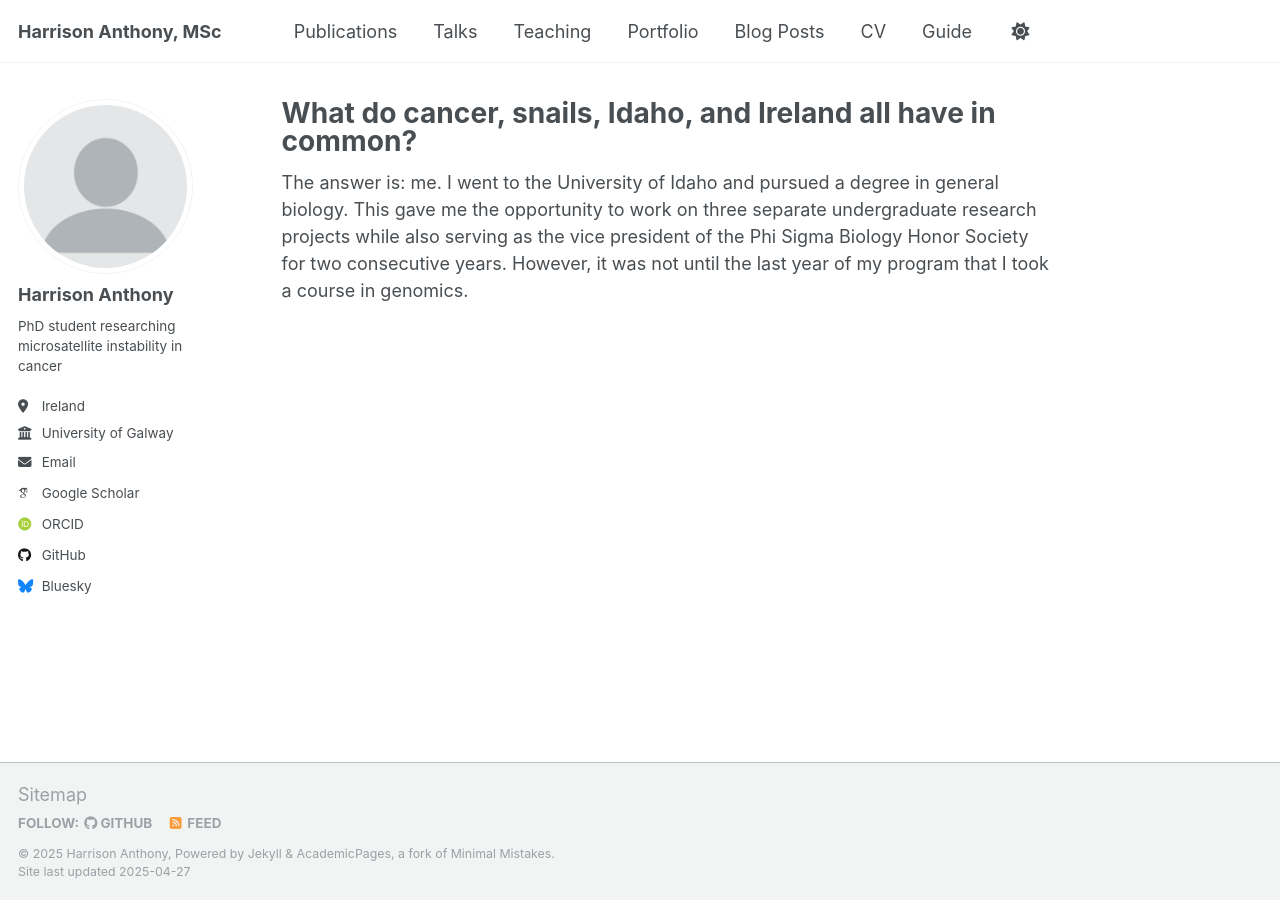
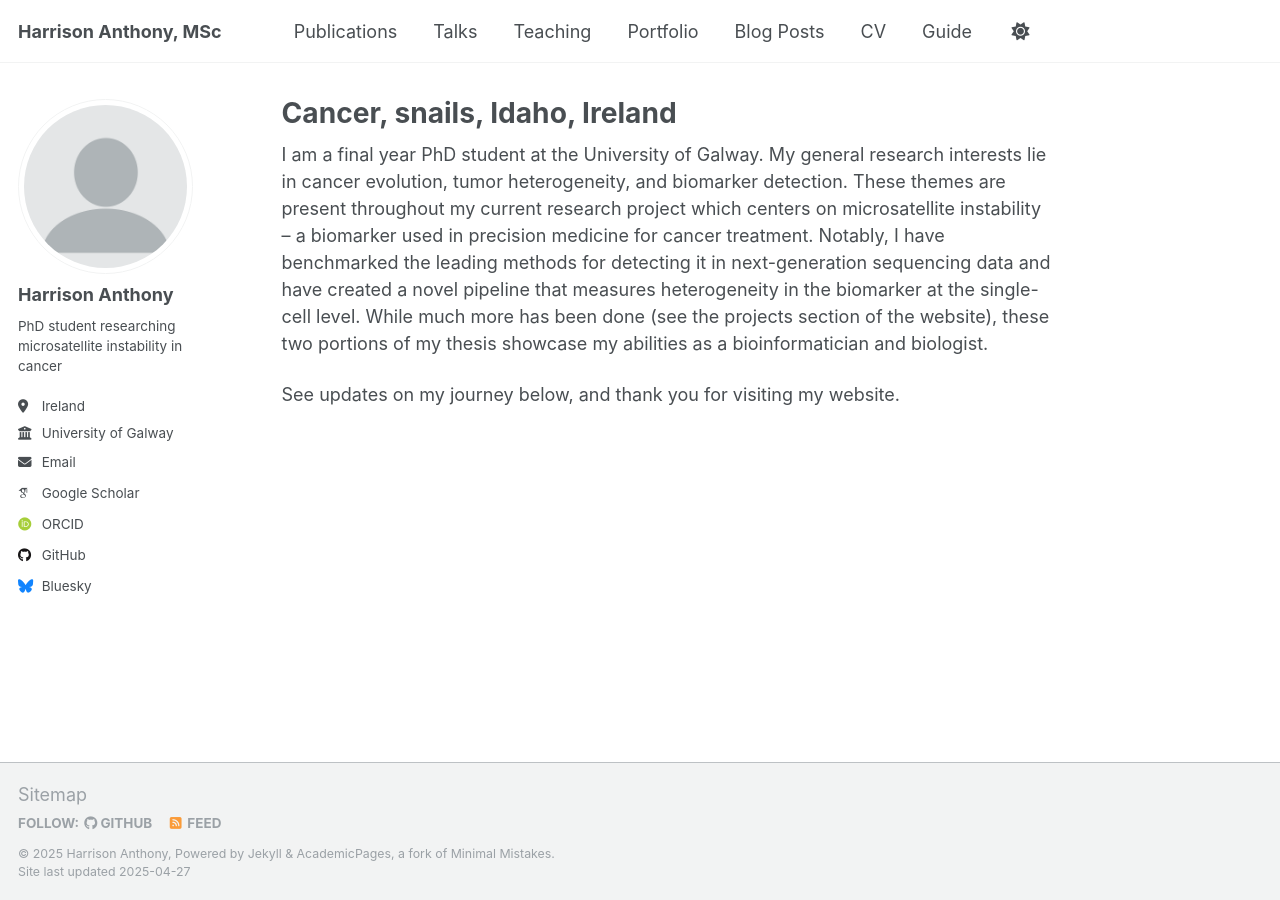
Before and after one commit to harrison-anth/harrison-anth.github.io, a Jekyll site: the page built from _pages/about.md, in a window 1280 px wide. Built offline with Jekyll 4.4.1, drawn with Linux system fonts in a browser that asks for light colours; some web fonts are replaced.

Commit message:
updating splash page

```diff
--- a/_pages/about.md
+++ b/_pages/about.md
@@ -1,11 +1,18 @@
 ---
 permalink: /
-title: "What do cancer, snails, Idaho, and Ireland all have in common?"
+title: "Cancer, snails, Idaho, Ireland"
 author_profile: true
 redirect_from:
   - /about/
   - /about.html
 ---
 
-The answer is: me. I went to the University of Idaho and pursued a degree in general biology. This gave me the opportunity to work on three separate undergraduate research projects while also serving as the vice president of the
-Phi Sigma Biology Honor Society for two consecutive years. However, it was not until the last year of my program that I took a course in genomics.
+I am a final year PhD student at the University of Galway. My general research interests lie in cancer
+evolution, tumor heterogeneity, and biomarker detection. These themes are present throughout my current
+research project which centers on microsatellite instability -- a biomarker used in precision medicine for cancer treatment.
+Notably, I have benchmarked the leading methods for detecting it in next-generation sequencing data and have created a
+novel pipeline that measures heterogeneity in the biomarker at the single-cell level. While much more has been done
+(see the projects section of the website), these two portions of my thesis showcase my abilities as a bioinformatician and
+biologist.
+
+See updates on my journey below, and thank you for visiting my website.
```
Also changed, not shown: _publications/2009-10-01-paper-title-number-1.md (+2 -2 lines).
